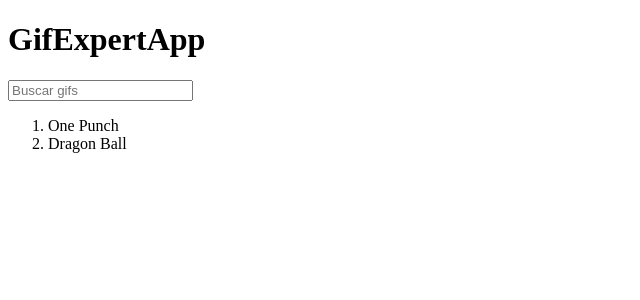
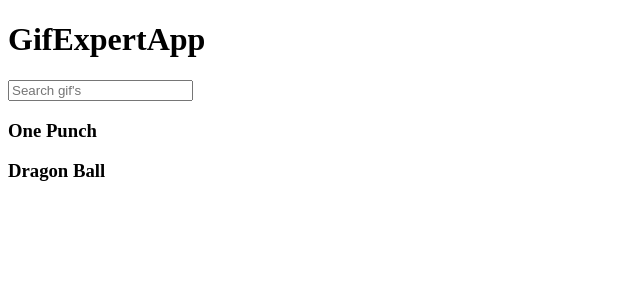
Before and after one commit to ucapistranmtz/gifExpertApp, a React (Vite) app: page / in a window 1280 px wide. Shown: the top 300 px of the page, without its empty margins (0-640 px from the left). Built offline with nearby package versions, Linux system fonts and the light colour scheme.

Commit message:
lesson 81 https://www.udemy.com/course/react-cero-experto/learn/lecture/32007248\#overview

```diff
--- a/src/GifExpertApp.jsx
+++ b/src/GifExpertApp.jsx
@@ -1,5 +1,7 @@
+/* eslint-disable react/jsx-key */
 import { useState } from 'react';
 import { AddCategory } from './components/AddCategory';
+import { GifGrid } from './components/GifGrid';
 
 export const GifExpertApp = () => {
   const [categories, setCategories] = useState(['One Punch', 'Dragon Ball']);
@@ -11,19 +13,13 @@ export const GifExpertApp = () => {
 
   return (
     <>
-      {/*titulo */}
       <h1>GifExpertApp</h1>
 
-      {/*input */}
       <AddCategory onNewCategory={value => onAddCategory(value)} />
-      {/* gif list */}
 
-      <ol>
-        {categories.map(category => (
-          <li key={category}>{category}</li>
-        ))}
-      </ol>
-      {/*gif item */}
+      {categories.map(category => (
+        <GifGrid key={category} category={category} />
+      ))}
     </>
   );
 };
--- a/src/components/AddCategory.jsx
+++ b/src/components/AddCategory.jsx
@@ -19,7 +19,7 @@ export const AddCategory = ({ onNewCategory }) => {
 
   return (
     <form onSubmit={onSubmit}>
-      <input type='text' placeholder='Buscar gifs' value={inputValue} onChange={onInputChange} />
+      <input type='text' placeholder="Search gif's" value={inputValue} onChange={onInputChange} />
     </form>
   );
 };
--- /dev/null
+++ b/src/components/GifGrid.jsx
@@ -0,0 +1,9 @@
+/* eslint-disable react/prop-types */
+
+export const GifGrid = ({ category }) => {
+  return (
+    <>
+      <h3>{category}</h3>
+    </>
+  );
+};
```
